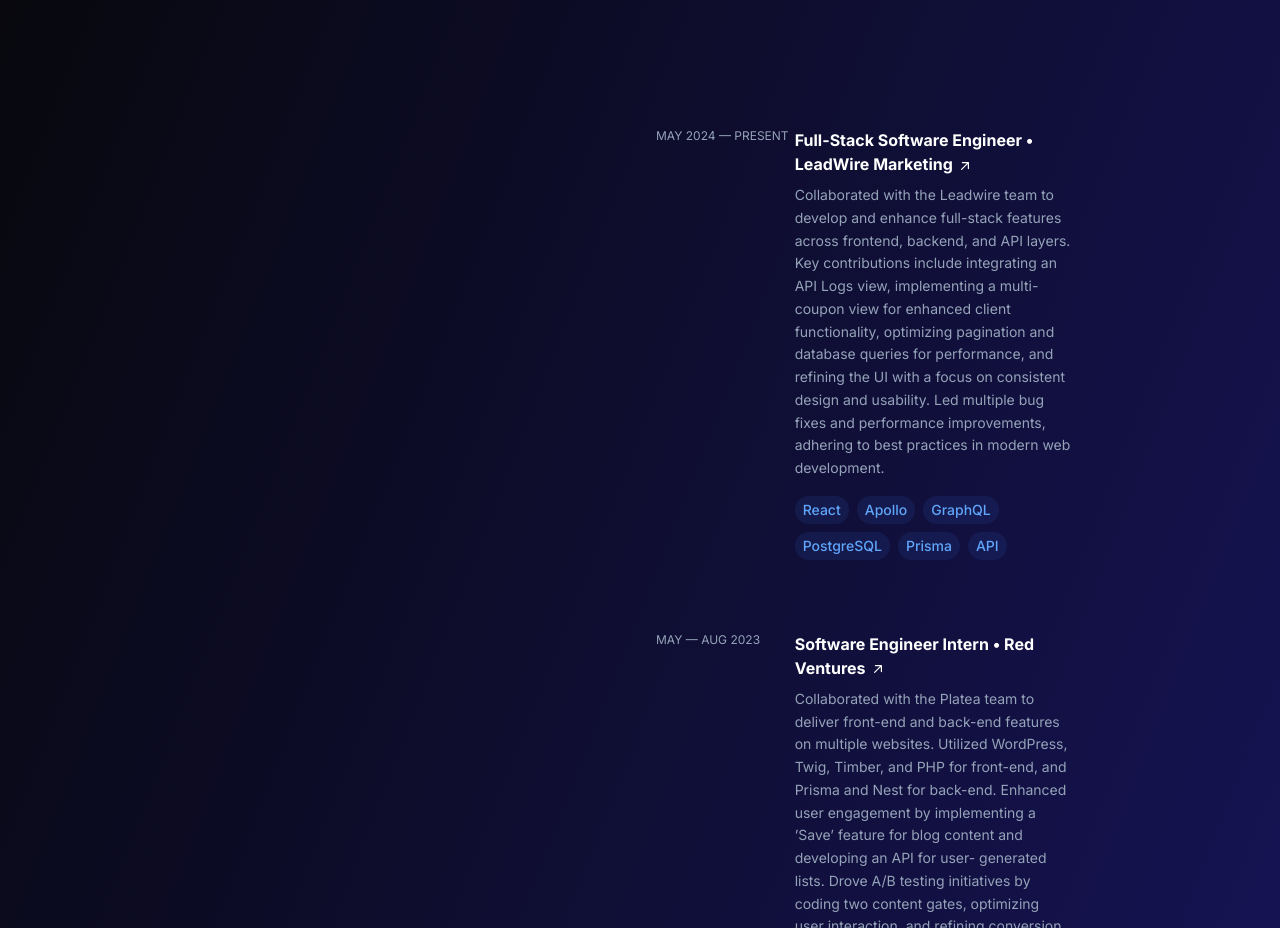
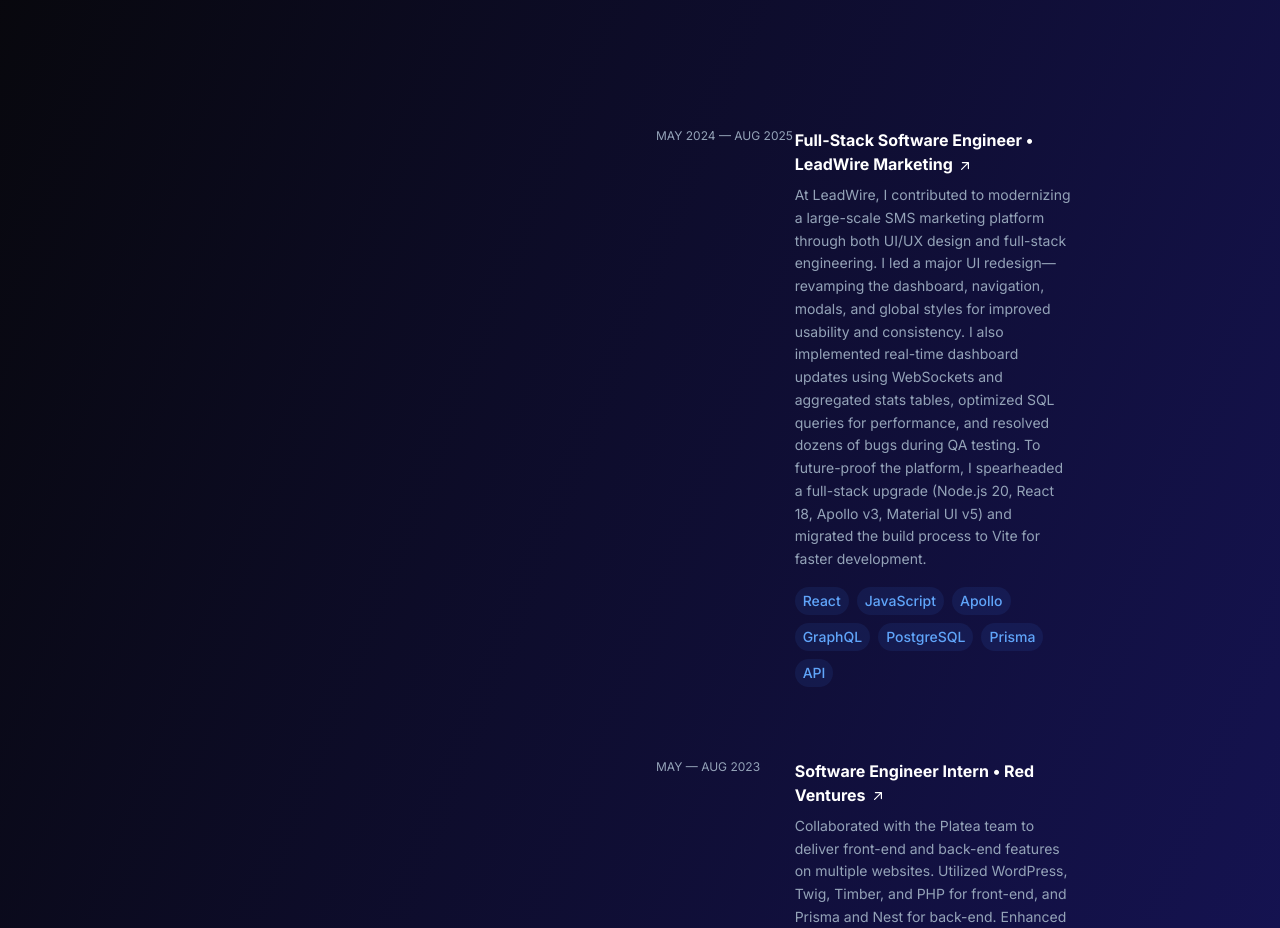
Before and after one commit to jorgeortiz41/portfolio, a Next.js app: page / in a window 1280 px wide. Shown: the part 780-1708 px from the top of the page. Built offline with nearby package versions, Linux system fonts and the light colour scheme.

Commit message:
Update LeadWire experience details and add VSCode settings for formatting

```diff
--- a/src/app/data/data.js
+++ b/src/app/data/data.js
@@ -2,10 +2,18 @@
   {
     title: "Full-Stack Software Engineer",
     company: "LeadWire Marketing",
-    date: "MAY 2024 — PRESENT",
+    date: "MAY 2024 — AUG 2025",
     description:
-      "Collaborated with the Leadwire team to develop and enhance full-stack features across frontend, backend, and API layers. Key contributions include integrating an API Logs view, implementing a multi-coupon view for enhanced client functionality, optimizing pagination and database queries for performance, and refining the UI with a focus on consistent design and usability. Led multiple bug fixes and performance improvements, adhering to best practices in modern web development.",
-    tags: ["React", "Apollo", "GraphQL", "PostgreSQL", "Prisma", "API"],
+      "At LeadWire, I contributed to modernizing a large-scale SMS marketing platform through both UI/UX design and full-stack engineering. I led a major UI redesign—revamping the dashboard, navigation, modals, and global styles for improved usability and consistency. I also implemented real-time dashboard updates using WebSockets and aggregated stats tables, optimized SQL queries for performance, and resolved dozens of bugs during QA testing. To future-proof the platform, I spearheaded a full-stack upgrade (Node.js 20, React 18, Apollo v3, Material UI v5) and migrated the build process to Vite for faster development.",
+    tags: [
+      "React",
+      "JavaScript",
+      "Apollo",
+      "GraphQL",
+      "PostgreSQL",
+      "Prisma",
+      "API",
+    ],
     link: "https://www.leadwireapp.com/",
   },
   {
```
